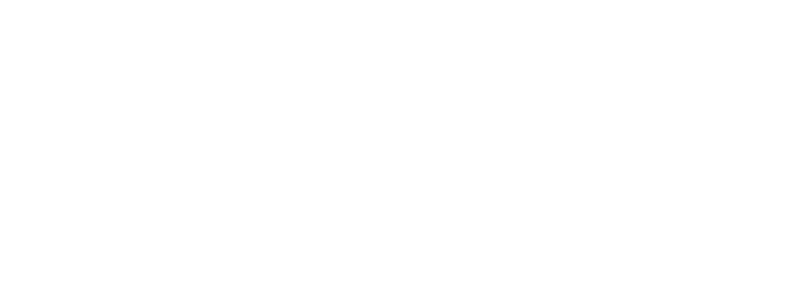
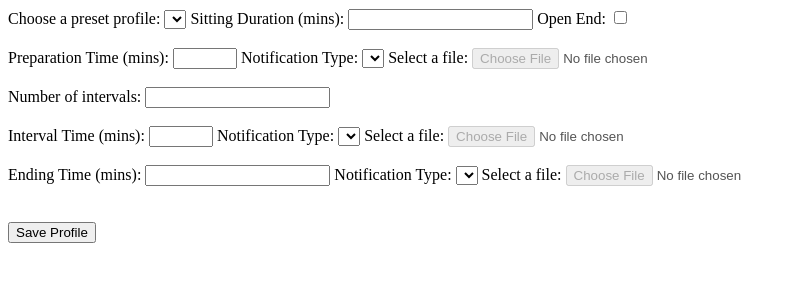
Before and after one commit to Babakbigdeli/MeditationTimer, a plain HTML site: page index.html in a window 1280 px wide. Shown: the whole page, without its empty margins (0-796 px from the left). Drawn offline with Linux system fonts and the light colour scheme.

Commit message:
Initial HTMl markups

```diff
--- a/index.html
+++ b/index.html
@@ -5,15 +5,82 @@
         <meta charset="utf-8">
         <meta http-equiv="X-UA-Compatible" content="IE=edge">
         <title>Meditation Timer</title>
-        <meta name="description" content="dfghdfghdrgfhh">
+        <meta name="description" content="Browser based timer for your sitting meditation. One of the few that give you the option to choose and select the notification">
         <meta name="viewport" content="width=device-width, initial-scale=1">
         <link rel="stylesheet" href="./assets/css/style.css">
-        <link rel="stylesheet" href="https://use.fontawesome.com/releases/v5.8.1/css/all.css"
-        integrity="sha384-50oBUHEmvpQ+1lW4y57PTFmhCaXp0ML5d60M1M7uH2+nqUivzIebhndOJK28anvf" crossorigin="anonymous" />
-    <link rel="stylesheet" href="https://fonts.googleapis.com/css?family=PT+Sans&display=swap" >
+        <link rel="stylesheet" href="https://use.fontawesome.com/releases/v5.8.1/css/all.css" integrity="sha384-50oBUHEmvpQ+1lW4y57PTFmhCaXp0ML5d60M1M7uH2+nqUivzIebhndOJK28anvf" crossorigin="anonymous" />
+        <link rel="stylesheet" href="https://fonts.googleapis.com/css?family=PT+Sans&display=swap" >
     </head>
     <body>
+        <form>
+            <div>
+                <label for="presetProfiles">Choose a preset profile:</label>
+                <select id="presetProfiles">
+                  <option value=""></option>
+                  <option value=""></option>
+                </select>
 
+                <label for="duration">Sitting Duration (mins):</label>
+                <input type="number" id="duration">
+
+                <label for="openEnd">Open End:</label>
+                <input type="checkbox" id="openEnd">
+            </div>
+            <br>
+            <div>
+                <label for="preparationTime">Preparation Time (mins):</label>
+                <input type="number" id="preparationTime" min="0" max="999">
+
+                <label for="notificationType">Notification Type:</label>
+                <select id="notificationType">
+                  <option value=""></option>
+                  <option value=""></option>
+                </select>
+
+                <label for="prepNotif">Select a file:</label>
+                <input type="file" id="prepNotif" name="prepNotif" disabled>
+            </div>
+            <br>
+            <div>
+                <label for="intervals">Number of intervals:</label>
+                <input type="number" id="intervals">
+            </div>
+            <br>
+            <div>
+
+                <label for="intervalTime">Interval Time (mins):</label>
+                <input type="number" id="intervalTime" min="0" max="999">
+
+                <label for="notificationType">Notification Type:</label>
+                <select id="notificationType">
+                  <option value=""></option>
+                  <option value=""></option>
+                </select>
+
+                <label for="intervalNotif">Select a file:</label>
+                <input type="file" id="intervalNotif" name="intervalNotif" disabled>
+            </div>
+            <br>
+            <div>
+                <label for="endingTime">Ending Time (mins):</label>
+                <input type="number" id="endingTime" readonly>
+
+                <label for="notificationType">Notification Type:</label>
+                <select id="notificationType">
+                  <option value=""></option>
+                  <option value=""></option>
+                </select>
+
+                <label for="endNotif">Select a file:</label>
+                <input type="file" id="endNotif" name="endNotif" disabled>
+
+            </div>
+            <br>
+            <div>
+            <br>
+            <button type="button" id="saveProfile" onclick="">Save Profile</button>
+            </div>
+        </form>
 
         <script src="" async defer></script>
     </body>
```
